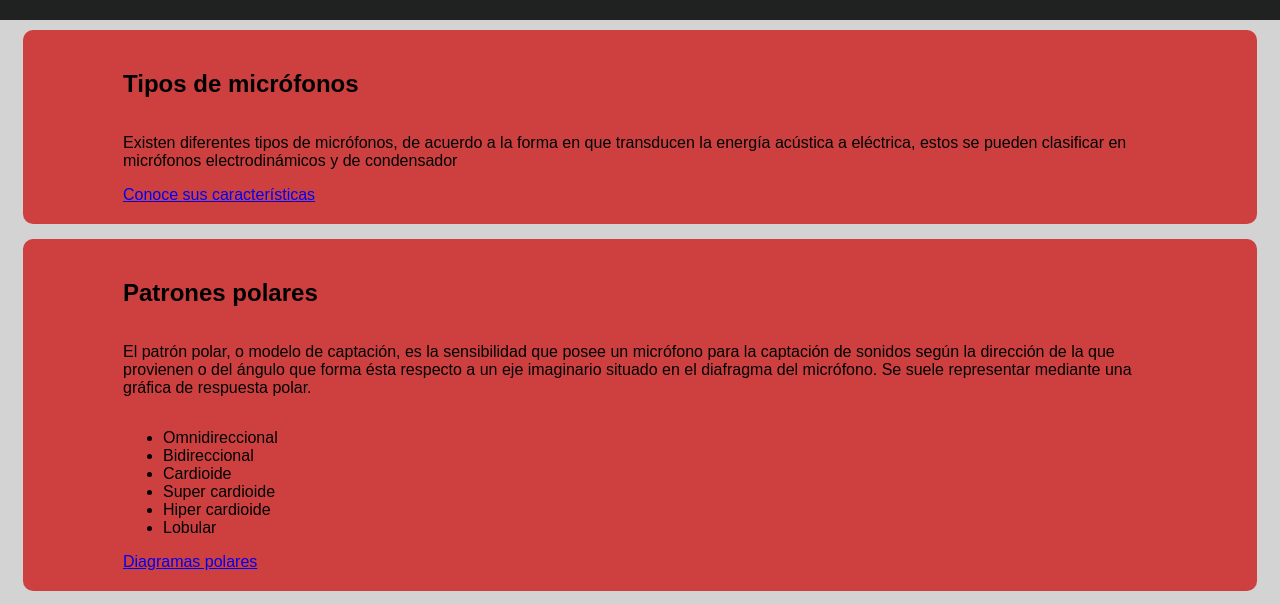
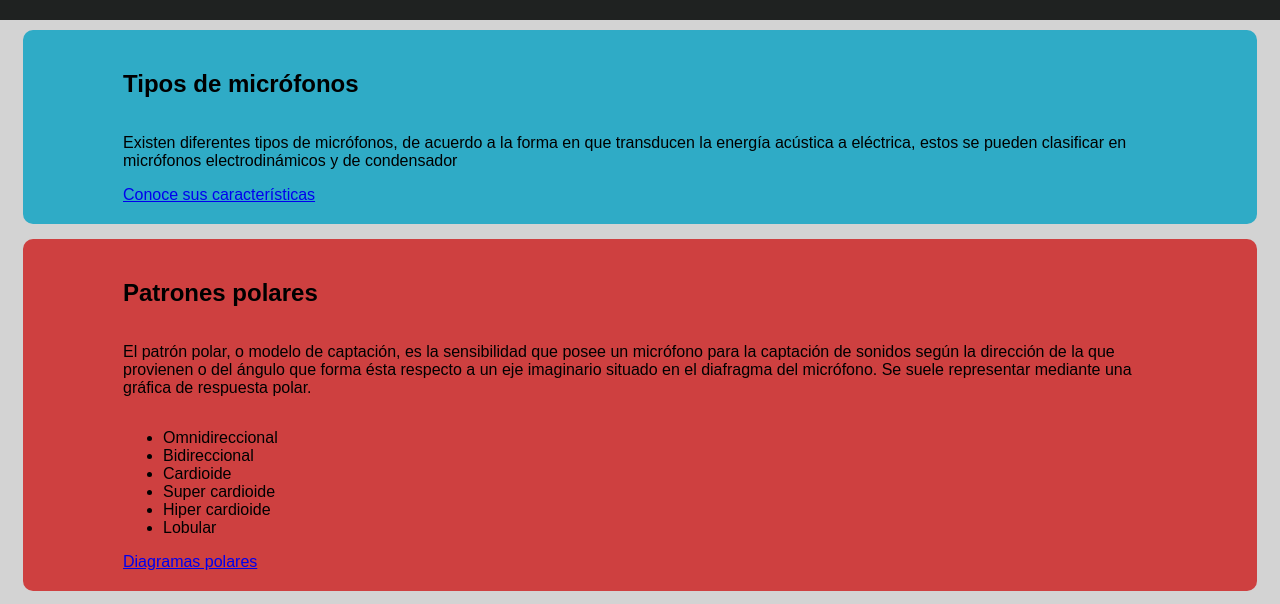
Before and after one commit to ramorenov/Microfonos, a plain HTML site: page index.html in a window 1280 px wide. Shown: the part 140-744 px from the top of the page. Drawn offline with Linux system fonts and the light colour scheme.

Commit message:
week1ver1

```diff
--- a/css/style.css
+++ b/css/style.css
@@ -53,3 +53,8 @@ article {
    margin: 15px;
    border-radius: 10px;
    }
+
+article:first-child {
+  background: #2FABC6;
+
+}
```
